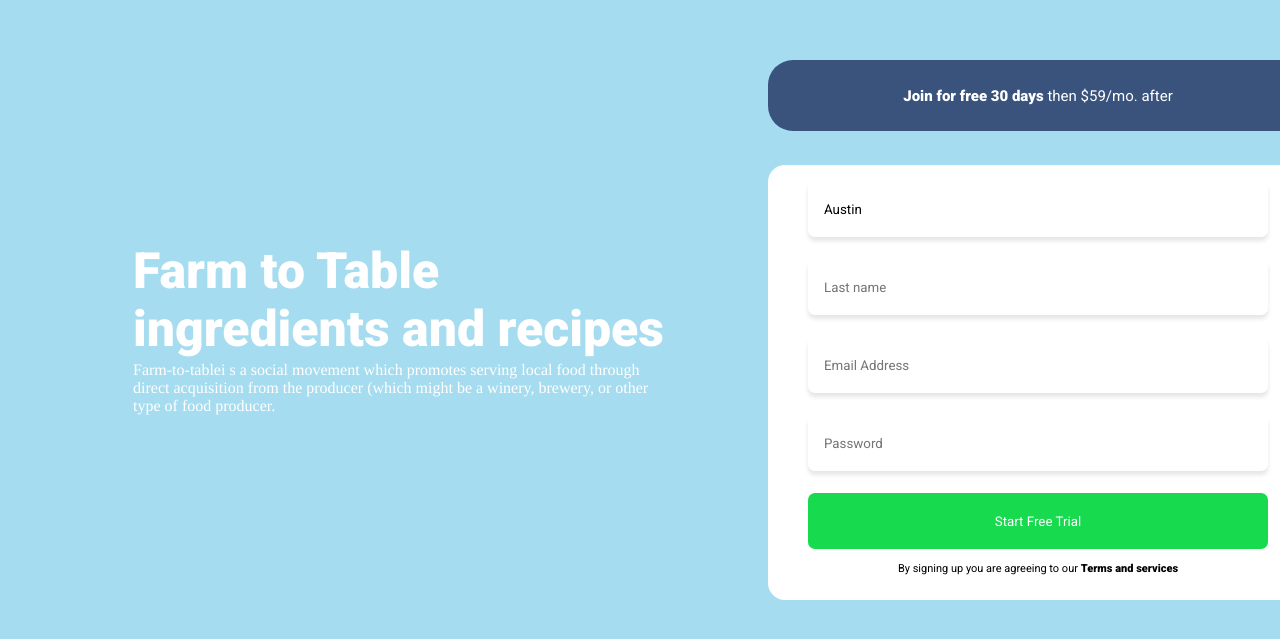
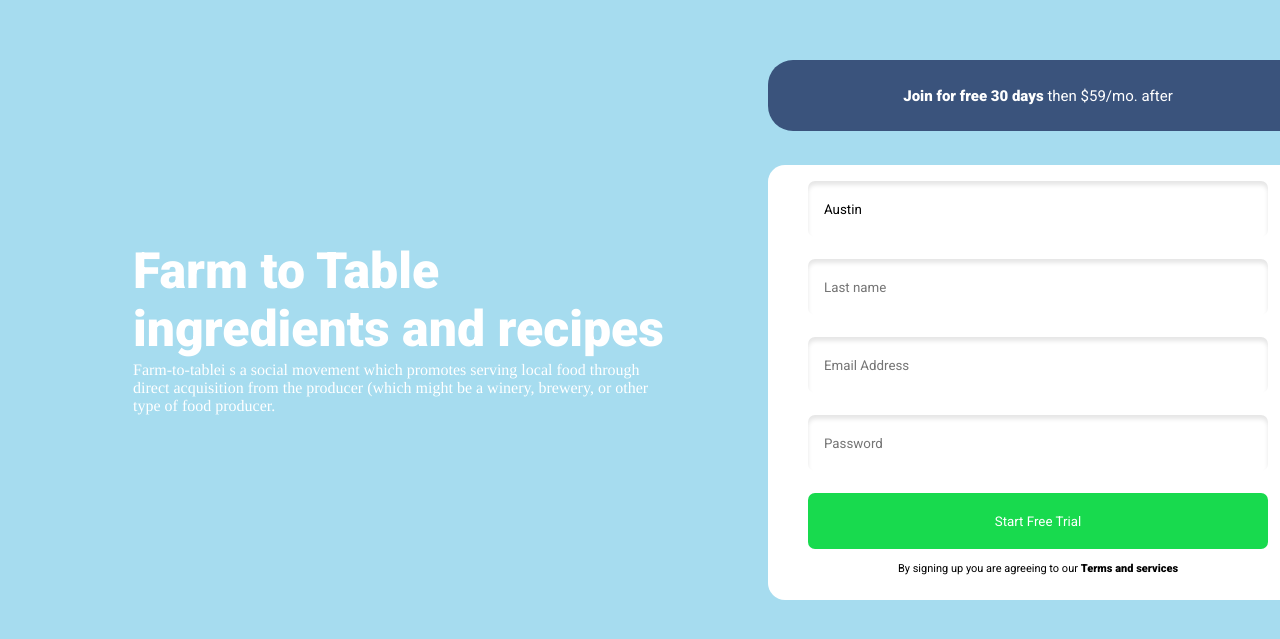
Before and after one commit to AustinMerrill/my-sign-up, a plain HTML site: page index.html in a window 1280 px wide. Shown: the part 177-816 px from the top of the page. Drawn offline with Linux system fonts and the light colour scheme.

Commit message:
lets see

```diff
--- a/css/style.css
+++ b/css/style.css
@@ -76,9 +76,9 @@ padding: 0 25px;
 input{
     margin-bottom: 22px;
     border: 0;
-    -webkit-box-shadow: 0px 4px 4px rgba(0, 0, 0, 0.1);
-    -moz-box-shadow: 0px 4px 4px rgba(0, 0, 0, 0.1);
-    box-shadow: 0px 4px 4px rgba(0, 0, 0, 0.1);
+    -webkit-box-shadow: inset 0px 4px 4px rgba(0, 0, 0, 0.1);
+    -moz-box-shadow: inset 0px 4px 4px rgba(0, 0, 0, 0.1);
+    box-shadow: inset 0px 4px 4px rgba(0, 0, 0, 0.1);
     width: 279px;
     height: 56px;
     border-radius: 7px;
```
